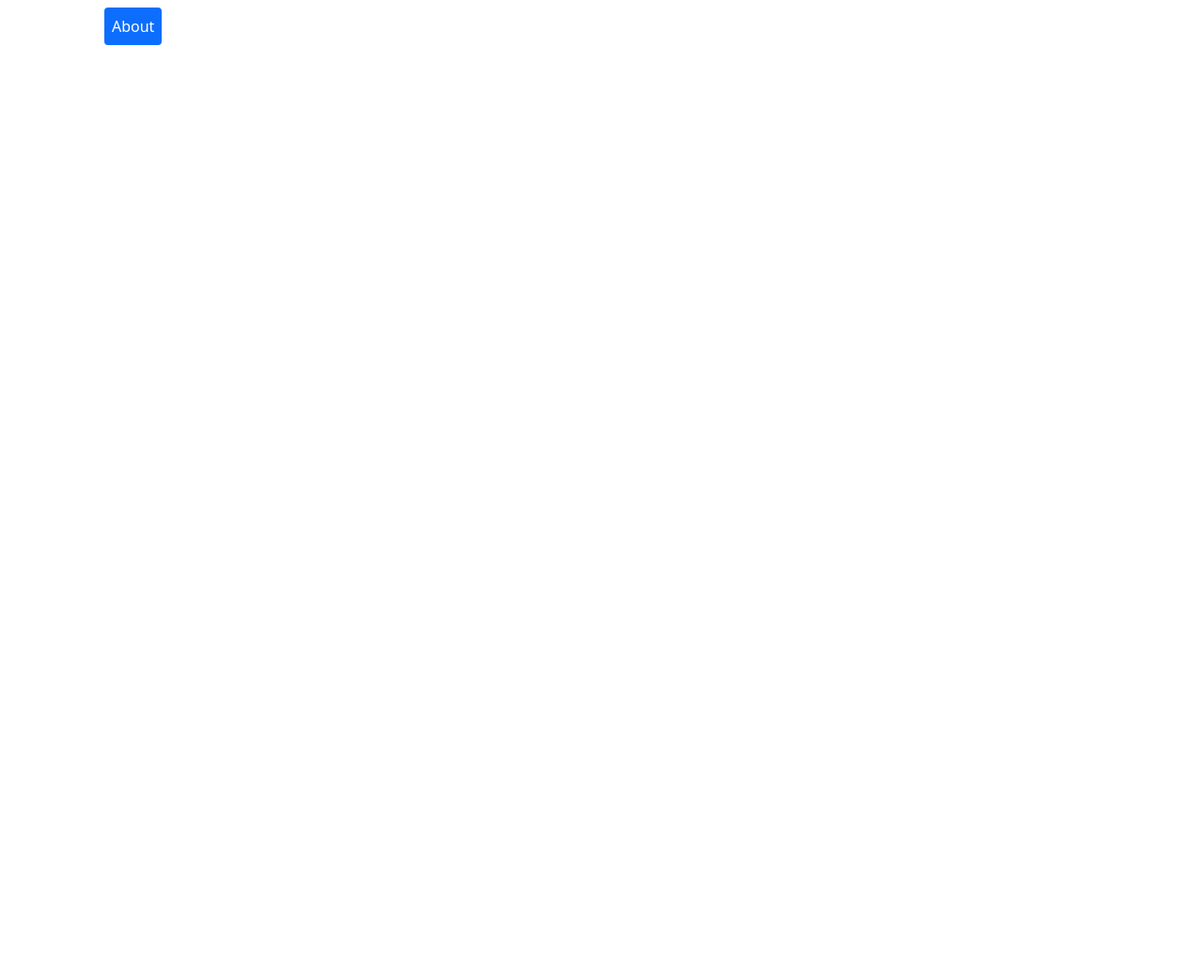
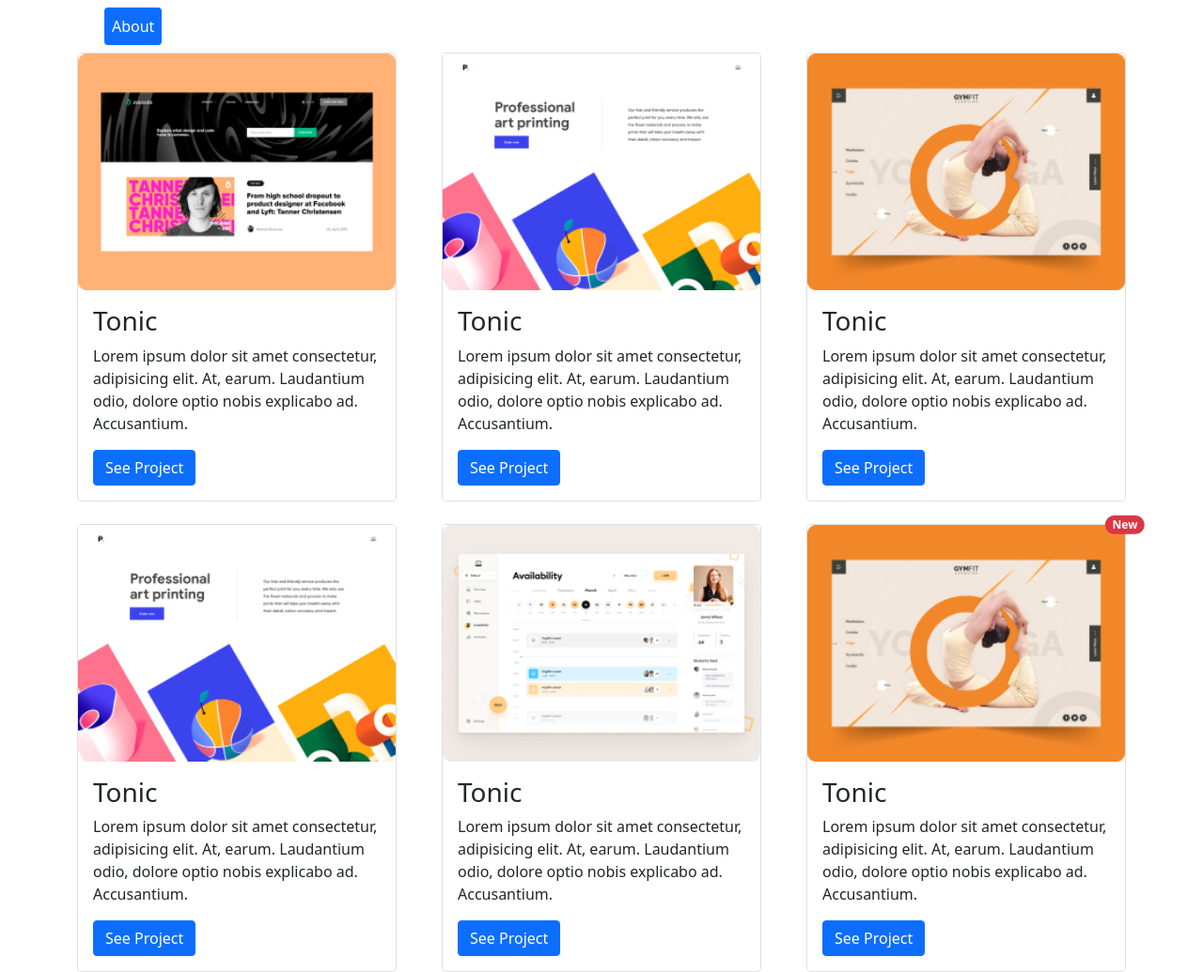
Before and after one commit to jubaer919/Pair-Programming-Bootstrap-Project, a website: page index.html in a window 1280 px wide. Shown: the whole page at 94% size. Before the commit the page ends 800 px from the top, so only its background shows below. Drawn offline with nearby package versions, Linux system fonts and the light colour scheme.

Commit message:
add some images and create work section

```diff
--- a/index.html
+++ b/index.html
@@ -40,6 +40,108 @@
         </div>
     </nav>
     <!-- Works section-->
+    <main class="main">
+      <section class="section-work">
+        <div class="container mb-4">
+          <div class="row gx-5 gy-5">
+            <div class="col-sm col-md-4">
+              <div class="card rounded-3">
+                <img src="./images/card-1.jpg" alt="card 1 logo" class="card-img-top">
+                <div class="card-body">
+                  <h3 class="card-title mb-2">Tonic</h3>
+                  <p class="card-text">Lorem ipsum dolor sit amet consectetur, adipisicing elit. At, earum. Laudantium odio, dolore optio nobis explicabo ad. Accusantium.</p>
+                  <a href="#" class="btn btn-primary" data-bs-toggle="modal" data-bs-target="#exampleModal">See Project</a>
+                </div>
+              </div>
+            </div>
+            <div class="col-sm col-md-4">
+              <div class="card rounded-3">
+                <img src="./images/card-4.jpg" alt="card 4 logo" class="card-img-top">
+                <div class="card-body">
+                  <h3 class="card-title mb-2">Tonic</h3>
+                  <p class="card-text">Lorem ipsum dolor sit amet consectetur, adipisicing elit. At, earum. Laudantium odio, dolore optio nobis explicabo ad. Accusantium.</p>
+                  <a href="#" class="btn btn-primary" data-bs-toggle="modal" data-bs-target="#exampleModal">See Project</a>
+                </div>
+              </div>
+            </div>
+            <div class="col-sm col-md-4">
+              <div class="card rounded-3">
+                <img src="./images/card-3.jpg" alt="card 3 logo" class="card-img-top">
+                <div class="card-body">
+                  <h3 class="card-title mb-2">Tonic</h3>
+                  <p class="card-text">Lorem ipsum dolor sit amet consectetur, adipisicing elit. At, earum. Laudantium odio, dolore optio nobis explicabo ad. Accusantium.</p>
+                  <a href="#" class="btn btn-primary" data-bs-toggle="modal" data-bs-target="#exampleModal">See Project</a>
+                </div>
+              </div>
+            </div>
+          </div>
+        </div>
+        <div class="container">
+          <div class="row gx-5 gy-5">
+            <div class="col-sm col-md-4">
+              <div class="card rounded-3">
+                <img src="./images/card-4.jpg" alt="card 4 logo" class="card-img-top">
+                <div class="card-body">
+                  <h3 class="card-title mb-2">Tonic</h3>
+                  <p class="card-text">Lorem ipsum dolor sit amet consectetur, adipisicing elit. At, earum. Laudantium odio, dolore optio nobis explicabo ad. Accusantium.</p>
+                  <a href="#" class="btn btn-primary" data-bs-toggle="modal" data-bs-target="#exampleModal">See Project</a>
+                </div>
+              </div>
+            </div>
+            <div class="col-sm col-md-4">
+              <div class="card rounded-3">
+                <img src="./images/card-2.jpg" alt="card 2 logo" class="card-img-top">
+                <div class="card-body">
+                  <h3 class="card-title mb-2">Tonic</h3>
+                  <p class="card-text">Lorem ipsum dolor sit amet consectetur, adipisicing elit. At, earum. Laudantium odio, dolore optio nobis explicabo ad. Accusantium.</p>
+                  <a href="#" class="btn btn-primary" data-bs-toggle="modal" data-bs-target="#exampleModal">See Project</a>
+                </div>
+              </div>
+            </div>
+            <div class="col-sm col-md-4">
+              <div class="card rounded-3">
+                <img src="./images/card-3.jpg" alt="card 3 logo" class="card-img-top">
+                <div class="card-body">
+                  <h3 class="card-title mb-2">Tonic</h3>
+                  <p class="card-text">Lorem ipsum dolor sit amet consectetur, adipisicing elit. At, earum. Laudantium odio, dolore optio nobis explicabo ad. Accusantium.</p>
+                  <a href="#" class="btn btn-primary" data-bs-toggle="modal" data-bs-target="#exampleModal">See Project</a>
+                </div>
+                <span class="position-absolute top-0 start-100 translate-middle badge rounded-pill bg-danger">
+                  New
+                  <span class="visually-hidden">unread messages</span>
+                </span>
+              </div>
+            </div>
+          </div>
+        </div>
+
+      </section>
+    </main>
+
+    <!-- Button trigger modal -->
+
+<!-- Modal -->
+<div class="modal fade" id="exampleModal" tabindex="-1" aria-labelledby="exampleModalLabel" aria-hidden="true">
+  <div class="modal-dialog">
+    <div class="modal-content">
+      <div class="modal-header">
+        <h5 class="modal-title" id="exampleModalLabel">Tonic</h5>
+        <button type="button" class="btn-close" data-bs-dismiss="modal" aria-label="Close"></button>
+      </div>
+      <div class="modal-body">
+        <div class="containeer">
+          <img src="images/card-1.jpg" alt="card 1 images" class="mb-2">
+          <p class="card-text">Lorem ipsum, dolor sit amet consectetur adipisicing elit. Nihil, odit! Vitae tenetur in tempore alias hic illum quasi officiis labore!</p>
+        </div>
+      </div>
+      <div class="modal-footer">
+        <button type="button" class="btn btn-secondary" data-bs-dismiss="modal">Close</button>
+        <button type="button" class="btn btn-primary">Save changes</button>
+      </div>
+    </div>
+  </div>
+</div>
+
 
 
 
```
Also changed, not shown: images/arrow-down-svgrepo-com.svg (added), images/arrow-right-svgrepo-com.svg (added), images/card-1.jpg (added), images/card-2.jpg (added), images/card-3.jpg (added), images/card-4.jpg (added), images/contuct-form-bg.svg (added), images/css-logo.png (added), images/github.svg (added), images/header-shapes mobile@2x.svg (added), images/html-logo.png (added), images/in.svg (added), images/javascript-logo.png (added), images/m.svg (added), 2 more files.
